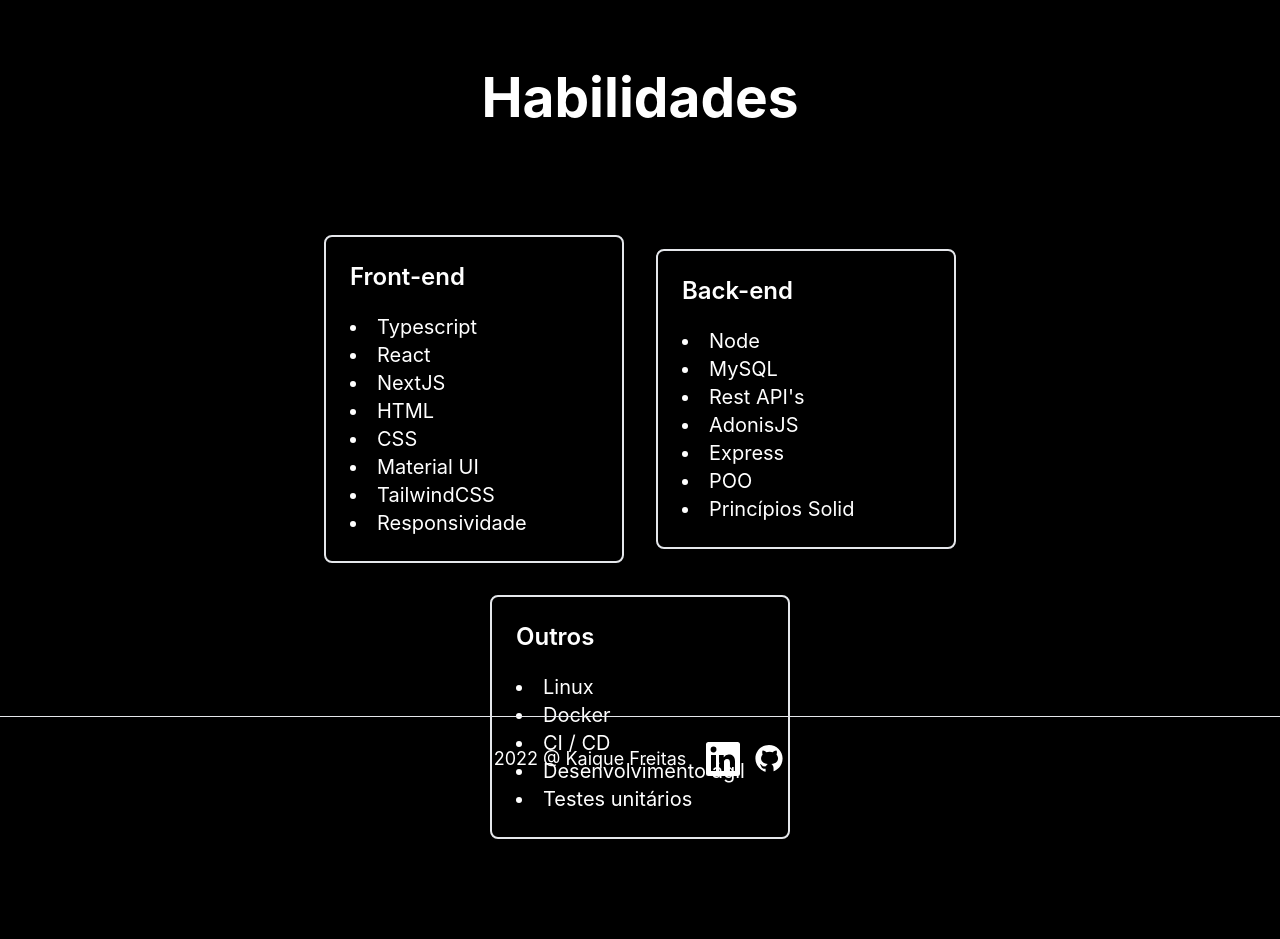
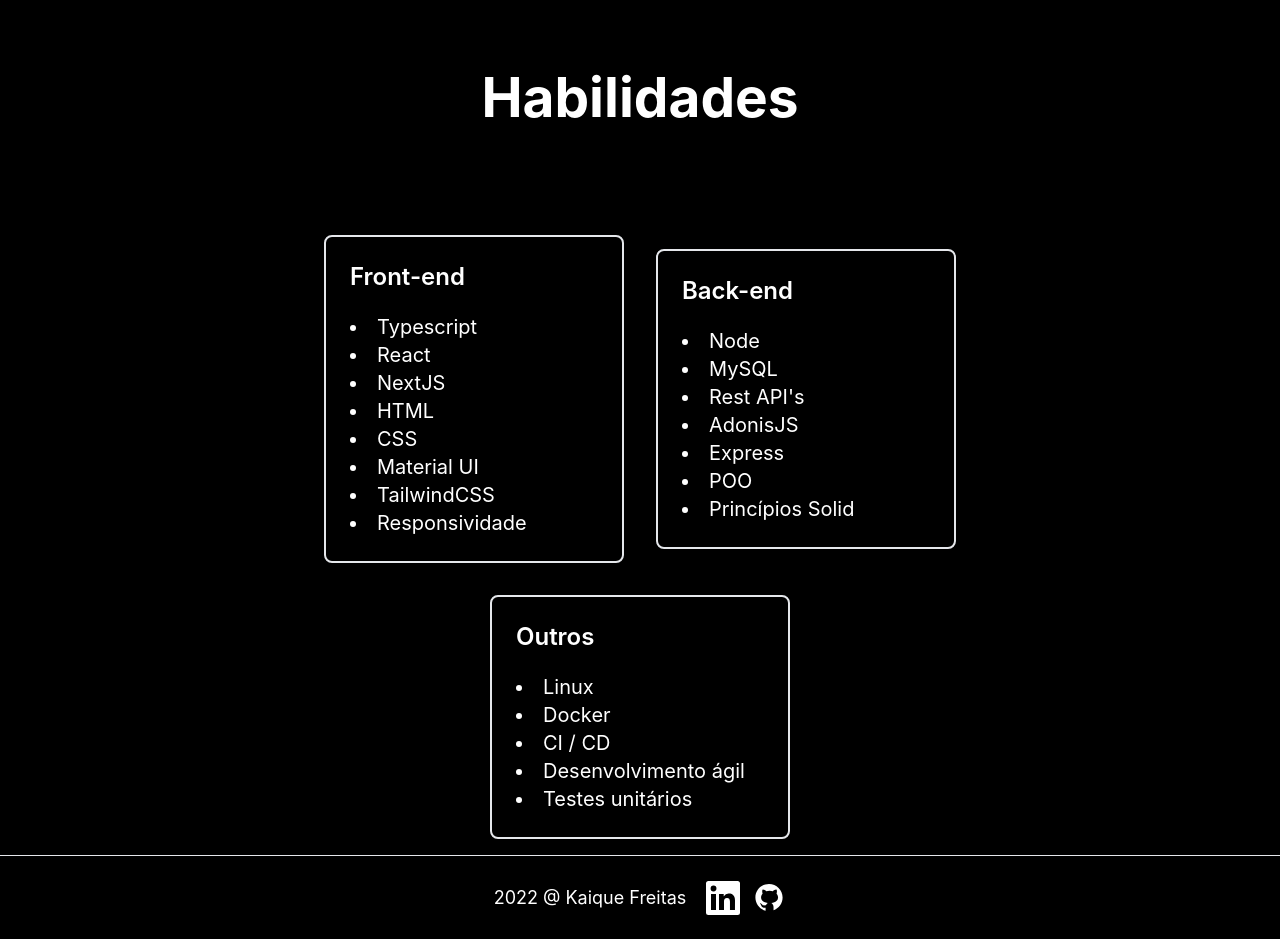
Before and after one commit to Kaique-Freitas/kaiquefreitas.com, a Next.js app: page /habilidades in a window 1280 px wide. Before the commit the page ends 855 px from the top, so only its background shows below. Built offline with nearby package versions, Linux system fonts and the light colour scheme.

Commit message:
fix: error in md absolute

```diff
--- a/src/components/Footer.tsx
+++ b/src/components/Footer.tsx
@@ -1,13 +1,13 @@
 interface FooterProps {
   absolute?: boolean
-  mdAbsolute?: boolean
+  xlAbsolute?: boolean
 }
 
-export function Footer({ absolute, mdAbsolute }: FooterProps) {
+export function Footer({ absolute, xlAbsolute }: FooterProps) {
   return (
     <footer
       className={`w-full py-3 phone:py-6 ${
-        absolute ? 'absolute' : mdAbsolute ? 'md:absolute mt-20' : 'mt-20'
+        absolute ? 'absolute' : xlAbsolute ? 'xl:absolute' : 'mt-20'
       } bottom-0 border-t-[1px] flex justify-center items-center`}
     >
       <a href='https://kaiquefreitas.com' rel='noopener noreferrer' className='phone:text-lg'>
--- a/src/pages/habilidades/index.tsx
+++ b/src/pages/habilidades/index.tsx
@@ -47,7 +47,7 @@ export default function Skills() {
           </div>
         </div>
       </Main>
-      <Footer mdAbsolute />
+      <Footer xlAbsolute />
     </>
   )
 }
```
